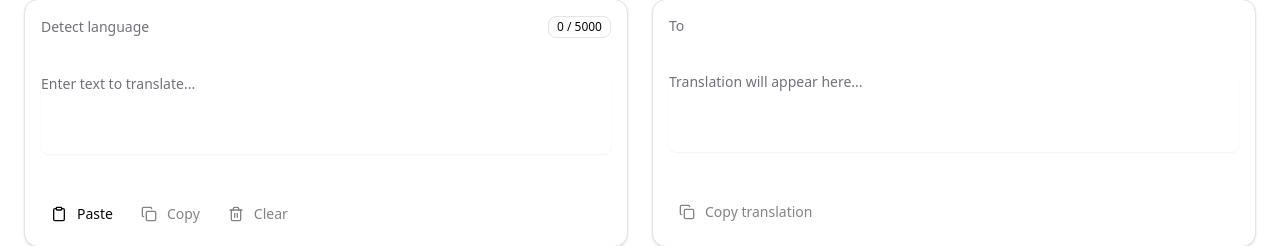
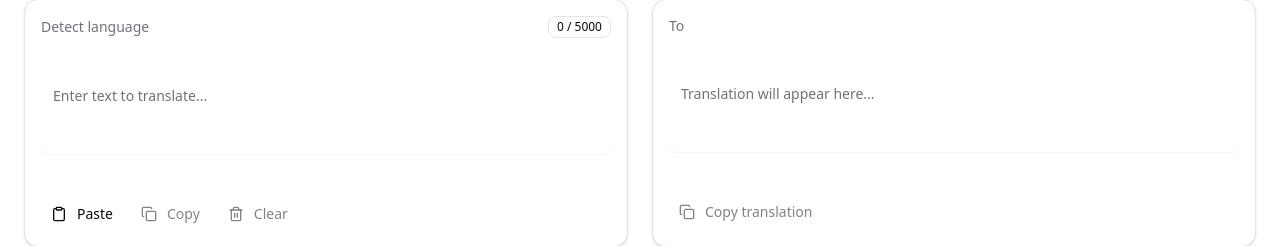
Before and after one commit to chismo950/ai-translator-nextjs, a Next.js app: page / in a window 1280 px wide. Shown: the part 182-428 px from the top of the page. Built offline with nearby package versions, Linux system fonts and the light colour scheme; no server answers.

Commit message:
modify text and border padding of the inputs

```diff
--- a/src/components/translator.tsx
+++ b/src/components/translator.tsx
@@ -252,7 +252,7 @@ export function Translator() {
             maxLength={MAX_CHARACTERS}
             minRows={4}
             maxRows={15}
-            className="border-0 p-0 focus-visible:ring-0 text-base resize-none"
+            className="border-0 p-3 focus-visible:ring-0 text-base resize-none"
           />
 
           <div className="flex items-center gap-2 pt-2">
@@ -302,7 +302,7 @@ export function Translator() {
             readOnly
             minRows={4}
             maxRows={15}
-            className="border-0 p-0 focus-visible:ring-0 text-base resize-none bg-transparent"
+            className="border-0 p-3 focus-visible:ring-0 text-base resize-none bg-transparent"
           />
 
           <div className="flex items-center gap-2 pt-2">
```
